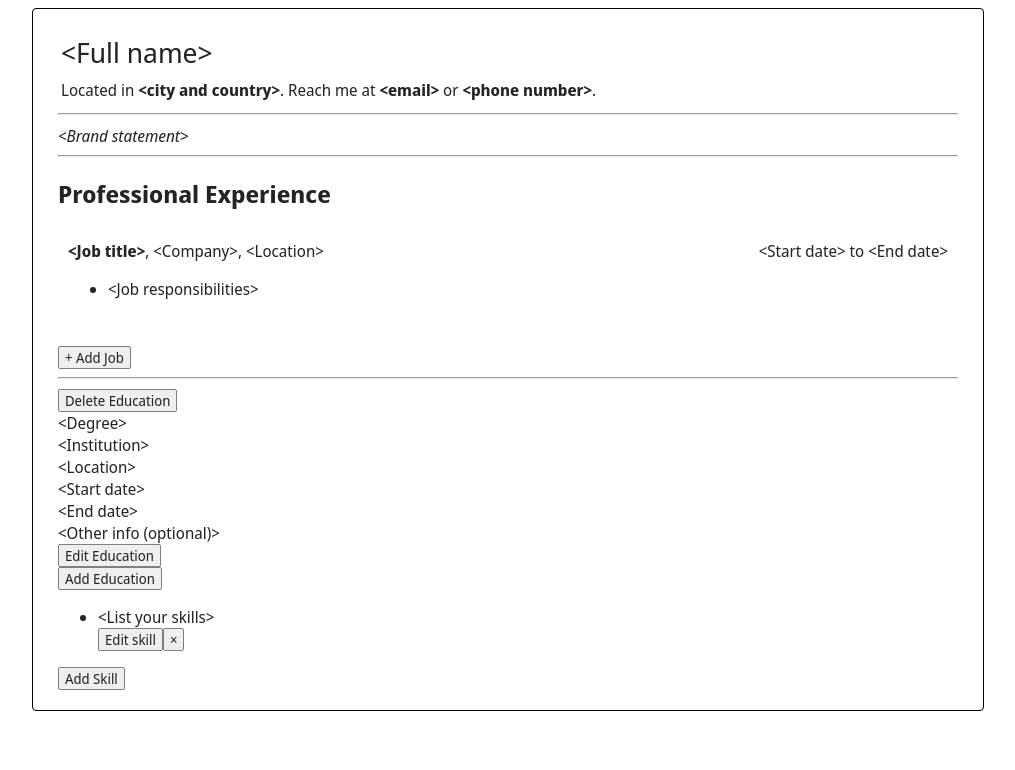
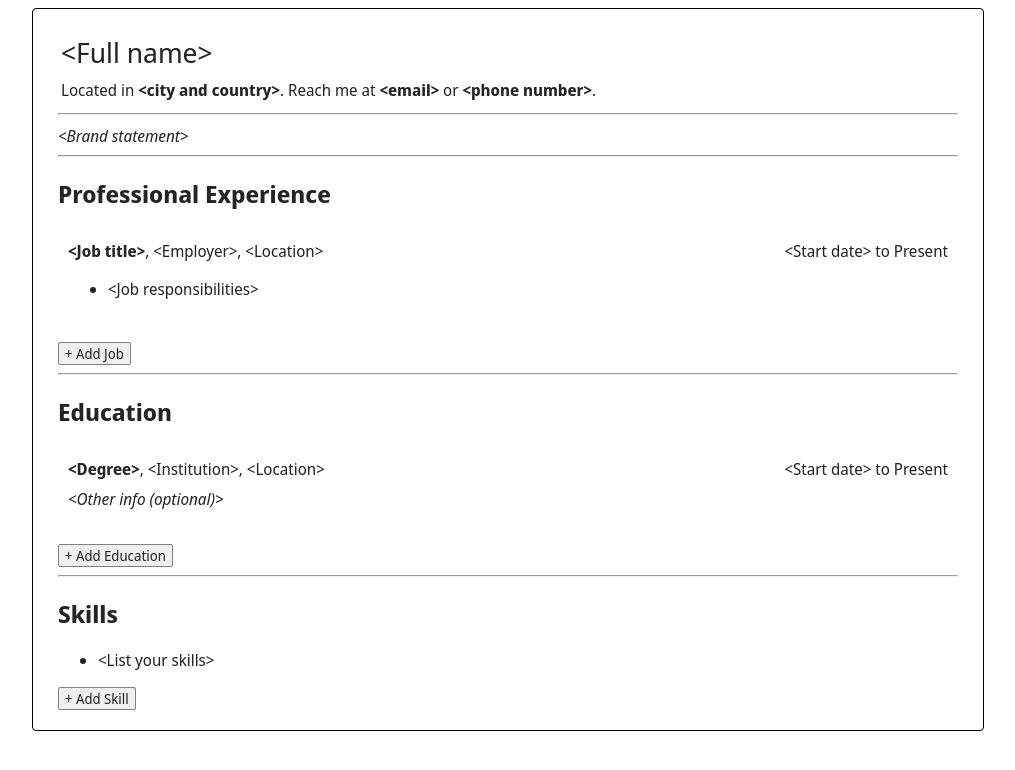
Before and after one commit to naouuud/cv-project, a React (Vite) app: page / in a window 1280 px wide. Shown: the top 770 px of the page, without its empty margins (132-1147 px from the left). Built offline with nearby package versions, Linux system fonts and the light colour scheme.

Commit message:
All components complete and functional

```diff
--- a/src/assets/initial-data.js
+++ b/src/assets/initial-data.js
@@ -11,10 +11,10 @@ export const initialJobs = [
   {
     id: 0,
     title: "<Job title>",
-    employer: "<Company>",
+    employer: "<Employer>",
     location: "<Location>",
     startDate: "<Start date>",
-    endDate: "<End date>",
+    endDate: "Present",
   },
 ];
 
@@ -37,7 +37,7 @@ export const initialEducations = [
     institution: "<Institution>",
     location: "<Location>",
     startDate: "<Start date>",
-    endDate: "<End date>",
+    endDate: "Present",
     otherInfo: "<Other info (optional)>",
   },
 ];
--- a/src/components/Education.jsx
+++ b/src/components/Education.jsx
@@ -6,6 +6,20 @@ export default function Education({ educationId, educations, setEducations }) {
   const education = educations.find(
     (education) => education.id === educationId
   );
+  const months = [
+    "January",
+    "February",
+    "March",
+    "April",
+    "May",
+    "June",
+    "July",
+    "August",
+    "September",
+    "October",
+    "November",
+    "December",
+  ];
 
   function toggleEdit() {
     setEditing(!editing);
@@ -25,18 +39,64 @@ export default function Education({ educationId, educations, setEducations }) {
     setEditing(!editing);
   }
 
+  function deleteEducation(id) {
+    setEducations(educations.filter((education) => education.id !== id));
+  }
+
+  function setDate(e, key) {
+    const date = new Date(e.target.value);
+    setEducations(
+      educations.map((education) => {
+        if (education.id !== educationId) return education;
+        else return { ...education, [key]: date };
+      })
+    );
+  }
+
+  function dateToString(date) {
+    const month = date.getMonth();
+    if (!month) return "Present";
+    const monthName = months[month];
+    const year = date.getFullYear();
+    return `${monthName} ${year}`;
+  }
+
+  function dateToInput(date) {
+    let day = date.getDate();
+    if (!day) return "";
+    if (day < 10) day = `0${day}`;
+    let month = date.getMonth() + 1;
+    if (month < 10) month = `0${month}`;
+    const year = date.getFullYear();
+    return `${year}-${month}-${day}`;
+  }
+
   return !editing ? (
-    <>
+    <div className="education-info-pair" onClick={toggleEdit}>
+      <div className="education">
+        <p>
+          <span className="bold">{education.degree}</span>,{" "}
+          {education.institution}, {education.location}
+        </p>
+        <p>
+          {typeof education.startDate === "string"
+            ? education.startDate
+            : dateToString(education.startDate)}{" "}
+          to{" "}
+          {typeof education.endDate === "string"
+            ? education.endDate
+            : dateToString(education.endDate)}
+        </p>
+      </div>
+      <div className="education-other italic">{education.otherInfo}</div>
+    </div>
+  ) : (
+    <div className="education-info-pair">
+      <form onSubmit={submitHandler}>
+        <div className="education">
           {Object.keys(education).map((key) => {
-        if (key === "id") return;
-        return <p key={key}>{education[key]}</p>;
-      })}
-      <button onClick={toggleEdit}>Edit Education</button>
-    </>
-  ) : (
-    <form onSubmit={submitHandler}>
-      {Object.keys(education).map((key) => {
-        if (key === "id") return;
+            if (key === "id" || key === "otherInfo") return;
+            else if (key !== "startDate" && key !== "endDate")
               return (
                 <input
                   key={key}
@@ -44,8 +104,30 @@ export default function Education({ educationId, educations, setEducations }) {
                   onChange={(e) => changeHandler(e, key)}
                 />
               );
+            else
+              return (
+                <input
+                  key={key}
+                  type="date"
+                  value={
+                    typeof education[key] === "string"
+                      ? ""
+                      : dateToInput(education[key])
+                  }
+                  onChange={(e) => setDate(e, key)}
+                />
+              );
           })}
-      <button type="submit">Submit</button>
+          <button onClick={() => deleteEducation(education.id)}>&times;</button>
+        </div>
+        <input
+          className="education-other italic"
+          type="text"
+          value={education.otherInfo}
+          onChange={(e) => changeHandler(e, "otherInfo")}
+        />
+        <button type="submit">Confirm Changes</button>
       </form>
+    </div>
   );
 }
--- a/src/components/Educations.jsx
+++ b/src/components/Educations.jsx
@@ -13,17 +13,18 @@ export default function Educations() {
     educationId += 1;
   }
 
-  function deleteEducation(id) {
-    setEducations(educations.filter((education) => education.id !== id));
-  }
+  // function deleteEducation(id) {
+  //   setEducations(educations.filter((education) => education.id !== id));
+  // }
 
   return (
     <>
+      <h2>Education</h2>
       {educations.map((education) => (
         <div key={education.id}>
-          <button onClick={() => deleteEducation(education.id)}>
+          {/* <button onClick={() => deleteEducation(education.id)}>
             Delete Education
-          </button>
+          </button> */}
           <Education
             educationId={education.id}
             educations={educations}
@@ -31,7 +32,10 @@ export default function Educations() {
           />
         </div>
       ))}
-      <button onClick={addEducation}>Add Education</button>
+      <button className="add-education" onClick={addEducation}>
+        + Add Education
+      </button>
+      <hr />
     </>
   );
 }
--- a/src/components/Skill.jsx
+++ b/src/components/Skill.jsx
@@ -26,18 +26,32 @@ export default function Skill({
       : setEditingList([...editingList, skillId]);
   }
 
+  function deleteSkill(e) {
+    e.preventDefault();
+    setSkills(skills.filter((skill) => skill.id !== skillId));
+  }
+
+  function toggleEdit() {
+    editingList.includes(skillId)
+      ? setEditingList(editingList.filter((item) => item !== skillId))
+      : setEditingList([...editingList, skillId]);
+  }
+
   return !editing ? (
     <>
-      <li>{skill.description}</li>
+      <li onClick={toggleEdit}>{skill.description}</li>
     </>
   ) : (
     <form onSubmit={submitHandler}>
-      <input
-        key={skill.id}
-        value={skill.description}
-        onChange={changeHandler}
-      />
-      <button type="submit">Submit</button>
+      <li>
+        <input
+          key={skill.id}
+          value={skill.description}
+          onChange={changeHandler}
+        />
+        <button onClick={deleteSkill}>&times;</button>
+        <button type="submit">Confirm Changes</button>
+      </li>
     </form>
   );
 }
--- a/src/components/Skills.jsx
+++ b/src/components/Skills.jsx
@@ -8,23 +8,14 @@ export default function Skills() {
   const [skills, setSkills] = useState(initialSkills);
   const [editingList, setEditingList] = useState([]);
 
-  function toggleEdit(id) {
-    editingList.includes(id)
-      ? setEditingList(editingList.filter((item) => item !== id))
-      : setEditingList([...editingList, id]);
-  }
-
   function addSkill() {
     setSkills([...skills, { id: skillId, description: "<New Skill>" }]);
     skillId += 1;
   }
 
-  function deleteSkill(id) {
-    setSkills(skills.filter((skill) => skill.id !== id));
-  }
-
   return (
     <>
+      <h2>Skills</h2>
       <ul>
         {skills.map((skill) => (
           <div key={skill.id}>
@@ -36,12 +27,11 @@ export default function Skills() {
               editingList={editingList}
               setEditingList={setEditingList}
             />
-            <button onClick={() => toggleEdit(skill.id)}>Edit skill</button>
-            <button onClick={() => deleteSkill(skill.id)}>&times;</button>
+            {/* <button onClick={() => toggleEdit(skill.id)}>Edit skill</button> */}
           </div>
         ))}
       </ul>
-      <button onClick={addSkill}>Add Skill</button>
+      <button onClick={addSkill}>+ Add Skill</button>
     </>
   );
 }
--- a/src/index.css
+++ b/src/index.css
@@ -56,6 +56,10 @@ p {
   font-weight: 600;
 }
 
+.italic {
+  font-style: italic;
+}
+
 .personal-info {
   display: flex;
   flex-direction: column;
@@ -85,79 +89,35 @@ p {
   cursor: pointer;
 }
 
+.job-task-pair,
+.education-info-pair {
+  padding: 10px;
+}
+
 .job,
-.display-mode,
-.task-item {
+.task-item,
+.education {
   display: flex;
   justify-content: space-between;
 }
 
-.job-task-pair {
-  padding: 10px;
+.education form {
+  width: 100%;
+}
+
+.education-other {
+  margin: 8px 0;
 }
 
 .job-task-pair:hover {
   cursor: pointer;
 }
 
-.add-job {
-  margin-top: 20px;
+.add-job,
+.add-education {
+  margin-top: 16px;
 }
 
 .item-list li {
   margin-bottom: 4px;
 }
-
-/* a {
-  font-weight: 500;
-  color: #646cff;
-  text-decoration: inherit;
-}
-a:hover {
-  color: #535bf2;
-} */
-
-/* body {
-  margin: 0;
-  display: flex;
-  place-items: center;
-  min-width: 320px;
-  min-height: 100vh;
-} */
-
-/* h1 {
-  font-size: 3.2em;
-  line-height: 1.1;
-}
-
-button {
-  border-radius: 8px;
-  border: 1px solid transparent;
-  padding: 0.6em 1.2em;
-  font-size: 1em;
-  font-weight: 500;
-  font-family: inherit;
-  background-color: #1a1a1a;
-  cursor: pointer;
-  transition: border-color 0.25s;
-}
-button:hover {
-  border-color: #646cff;
-}
-button:focus,
-button:focus-visible {
-  outline: 4px auto -webkit-focus-ring-color;
-}
-
-@media (prefers-color-scheme: light) {
-  :root {
-    color: #213547;
-    background-color: #ffffff;
-  }
-  a:hover {
-    color: #747bff;
-  }
-  button {
-    background-color: #f9f9f9;
-  }
-} */
```
Also changed, not shown: src/components/Job.jsx (+0 -18 lines). Lines whose indentation alone changed are shown as unchanged.
